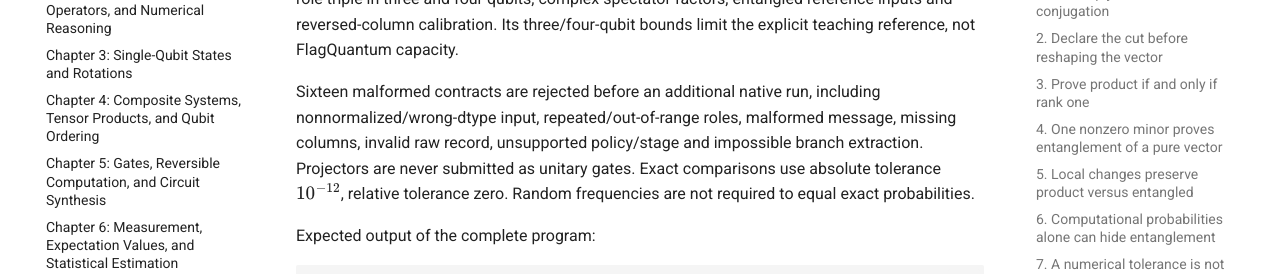
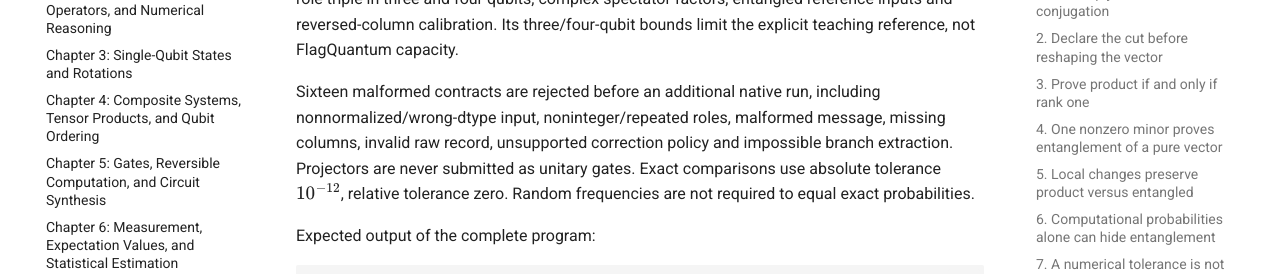
Before and after one commit to FlagQuantum/modern-quantum-computing, an MkDocs documentation site: the page built from docs/chapters/ch-entanglement-and-quantum-information-protocols.md, in a window 1280 px wide and 900 px high, scrolled down 56452 px. Shown: the part 178-452 px from the top of the window. Built offline with MkDocs 1.6.1 and Material for MkDocs 9.7.7, drawn with Linux system fonts in a browser that asks for light colours; comment, search, counter and statistics services are not loaded.

Commit message:
Match teleportation rejection summary to the executed 16 cases

```diff
--- a/docs/chapters/ch-entanglement-and-quantum-information-protocols.md
+++ b/docs/chapters/ch-entanglement-and-quantum-information-protocols.md
@@ -2247,7 +2247,7 @@ python scripts/check_teleportation_prose.py
 
 The complete program uses eight inputs: computational poles, real/imaginary equatorial states and complex states retaining overall phase. It checks four corrections per input, every ordered role triple in three and four qubits, complex spectator factors, entangled reference inputs and reversed-column calibration. Its three/four-qubit bounds limit the explicit teaching reference, not FlagQuantum capacity.
 
-Sixteen malformed contracts are rejected before an additional native run, including nonnormalized/wrong-dtype input, repeated/out-of-range roles, malformed message, missing columns, invalid raw record, unsupported policy/stage and impossible branch extraction. Projectors are never submitted as unitary gates. Exact comparisons use absolute tolerance $10^{-12}$, relative tolerance zero. Random frequencies are not required to equal exact probabilities.
+Sixteen malformed contracts are rejected before an additional native run, including nonnormalized/wrong-dtype input, noninteger/repeated roles, malformed message, missing columns, invalid raw record, unsupported correction policy and impossible branch extraction. Projectors are never submitted as unitary gates. Exact comparisons use absolute tolerance $10^{-12}$, relative tolerance zero. Random frequencies are not required to equal exact probabilities.
 
 Expected output of the complete program:
 
```
Also changed, not shown: 2 other files.
